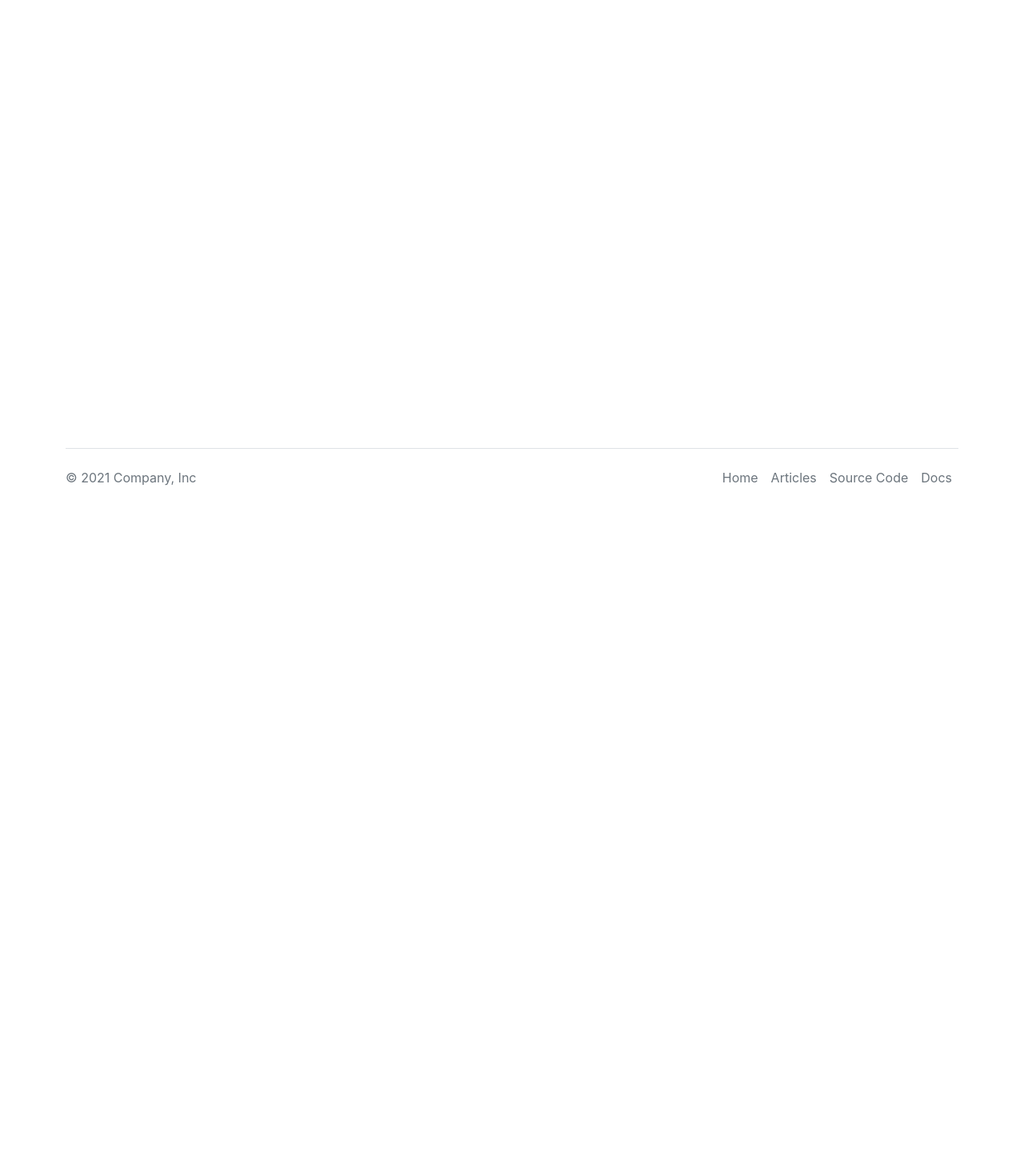
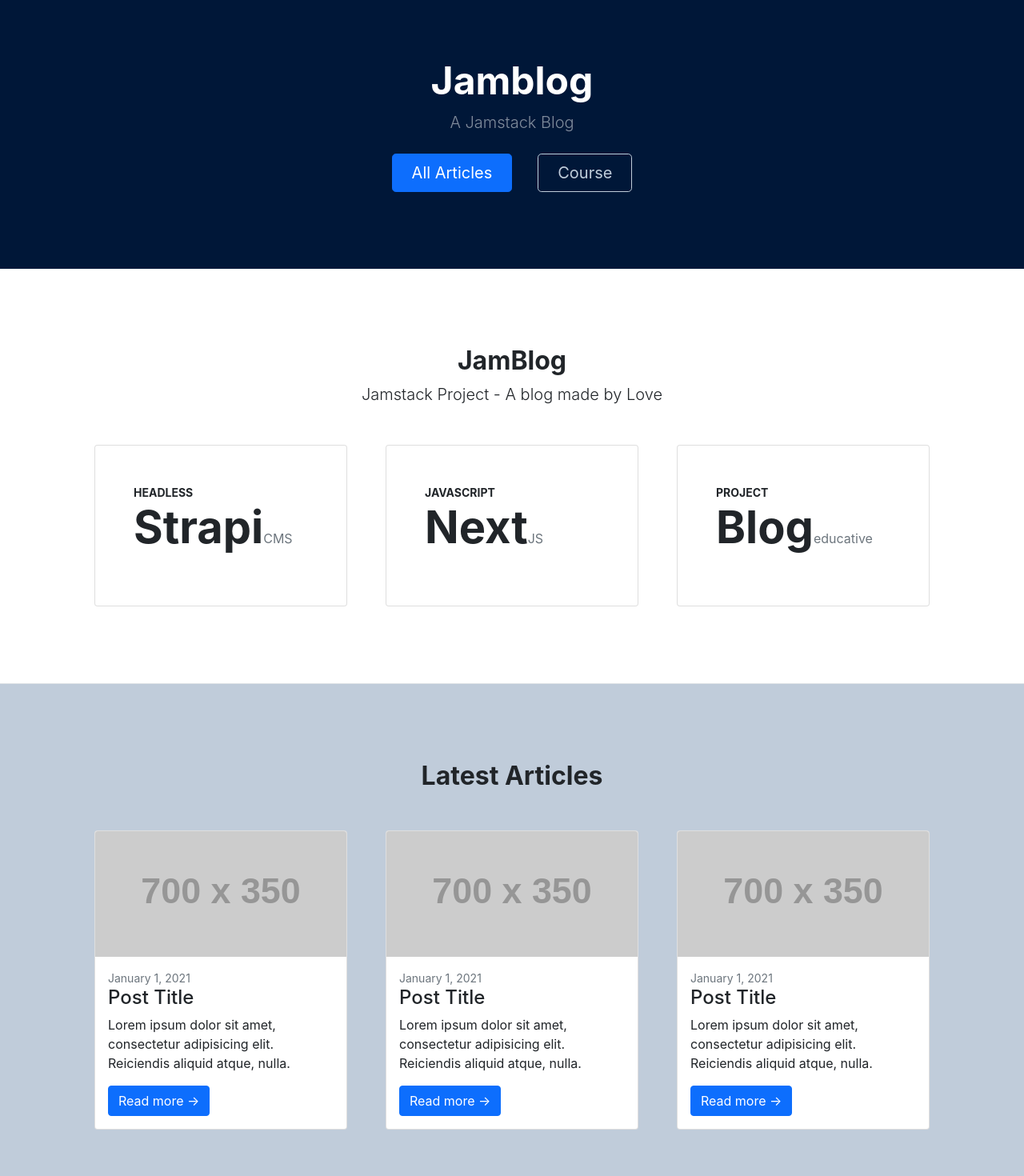
Before and after one commit to achingachris/jamblog, a Next.js app: page / in a window 1280 px wide. Shown: the part 80-1550 px from the top of the page at 80% size. Before the commit the page ends 800 px from the top, so only its background shows below. Built offline with nearby package versions, Linux system fonts and the light colour scheme.

Commit message:
Home-Page

```diff
--- a/layout/Layout.js
+++ b/layout/Layout.js
@@ -5,7 +5,7 @@ const Layout = ({ children }) => {
   return (
     <>
       <NavigationBar />
-      <main className='container'>{children}</main>
+      <main>{children}</main>
       <Footer />
     </>
   )
--- a/pages/index.js
+++ b/pages/index.js
@@ -3,7 +3,163 @@ import Layout from '../layout/Layout'
 const index = () => {
   return (
     <Layout>
-      Jamblog Home Page
+      {/* page header */}
+      <header className='bg-dark py-5'>
+        <div className='container px-5'>
+          <div className='row gx-5 justify-content-center'>
+            <div className='col-lg-6'>
+              <div className='text-center my-5'>
+                <h1 className='display-5 fw-bolder text-white mb-2'>Jamblog</h1>
+                <p className='lead text-white-50 mb-4'>A Jamstack Blog</p>
+                <div className='d-grid gap-3 d-sm-flex justify-content-sm-center'>
+                  <a
+                    className='btn btn-primary btn-lg px-4 me-sm-3'
+                    href='#features'
+                  >
+                    All Articles
+                  </a>
+                  <a className='btn btn-outline-light btn-lg px-4' href='#!'>
+                    Course
+                  </a>
+                </div>
+              </div>
+            </div>
+          </div>
+        </div>
+      </header>
+
+      {/* small about section */}
+      <section className='py-5 border-bottom'>
+        <div className='container px-5 my-5'>
+          <div className='text-center mb-5'>
+            <h2 className='fw-bolder'>JamBlog</h2>
+            <p className='lead mb-0'>Jamstack Project - A blog made by Love</p>
+          </div>
+
+          <div className='row gx-5 justify-content-center'>
+            <div className='col-lg-6 col-xl-4'>
+              <div class='card mb-5 mb-xl-0'>
+                <div class='card-body p-5'>
+                  <div class='small text-uppercase fw-bold'>
+                    <i class='bi bi-star-fill text-warning'></i>
+                    Headless
+                  </div>
+                  <div class='mb-3'>
+                    <span class='display-4 fw-bold'>Strapi</span>
+                    <span class='text-muted'>CMS</span>
+                  </div>
+                </div>
+              </div>
+            </div>
+            <div className='col-lg-6 col-xl-4'>
+              <div class='card mb-5 mb-xl-0'>
+                <div class='card-body p-5'>
+                  <div class='small text-uppercase fw-bold'>
+                    <i class='bi bi-star-fill text-warning'></i>
+                    Javascript
+                  </div>
+                  <div class='mb-3'>
+                    <span class='display-4 fw-bold'>Next</span>
+                    <span class='text-muted'>JS</span>
+                  </div>
+                </div>
+              </div>
+            </div>
+            <div className='col-lg-6 col-xl-4'>
+              <div class='card mb-5 mb-xl-0'>
+                <div class='card-body p-5'>
+                  <div class='small text-uppercase fw-bold'>
+                    <i class='bi bi-star-fill text-warning'></i>
+                    Project
+                  </div>
+                  <div class='mb-3'>
+                    <span class='display-4 fw-bold'>Blog</span>
+                    <span class='text-muted'>educative</span>
+                  </div>
+                </div>
+              </div>
+            </div>
+          </div>
+        </div>
+      </section>
+
+      {/* top articles */}
+      <section className='bg-light py-5 border-bottom'>
+        <div className='container px-5 my-5'>
+          <div className='text-center mb-5'>
+            <h2 className='fw-bolder'>Latest Articles</h2>
+          </div>
+
+          <div className='row gx-5 justify-content-center'>
+            <div className='col-lg-6 col-xl-4'>
+              <div class='card mb-4'>
+                <a href='#!'>
+                  <img
+                    class='card-img-top'
+                    src='https://dummyimage.com/700x350/dee2e6/6c757d.jpg'
+                    alt='...'
+                  />
+                </a>
+                <div class='card-body'>
+                  <div class='small text-muted'>January 1, 2021</div>
+                  <h2 class='card-title h4'>Post Title</h2>
+                  <p class='card-text'>
+                    Lorem ipsum dolor sit amet, consectetur adipisicing elit.
+                    Reiciendis aliquid atque, nulla.
+                  </p>
+                  <a class='btn btn-primary' href='#!'>
+                    Read more →
+                  </a>
+                </div>
+              </div>
+            </div>
+            <div className='col-lg-6 col-xl-4'>
+              <div class='card mb-4'>
+                <a href='#!'>
+                  <img
+                    class='card-img-top'
+                    src='https://dummyimage.com/700x350/dee2e6/6c757d.jpg'
+                    alt='...'
+                  />
+                </a>
+                <div class='card-body'>
+                  <div class='small text-muted'>January 1, 2021</div>
+                  <h2 class='card-title h4'>Post Title</h2>
+                  <p class='card-text'>
+                    Lorem ipsum dolor sit amet, consectetur adipisicing elit.
+                    Reiciendis aliquid atque, nulla.
+                  </p>
+                  <a class='btn btn-primary' href='#!'>
+                    Read more →
+                  </a>
+                </div>
+              </div>
+            </div>
+            <div className='col-lg-6 col-xl-4'>
+              <div class='card mb-4'>
+                <a href='#!'>
+                  <img
+                    class='card-img-top'
+                    src='https://dummyimage.com/700x350/dee2e6/6c757d.jpg'
+                    alt='...'
+                  />
+                </a>
+                <div class='card-body'>
+                  <div class='small text-muted'>January 1, 2021</div>
+                  <h2 class='card-title h4'>Post Title</h2>
+                  <p class='card-text'>
+                    Lorem ipsum dolor sit amet, consectetur adipisicing elit.
+                    Reiciendis aliquid atque, nulla.
+                  </p>
+                  <a class='btn btn-primary' href='#!'>
+                    Read more →
+                  </a>
+                </div>
+              </div>
+            </div>
+          </div>
+        </div>
+      </section>
     </Layout>
   )
 }
```
Also changed, not shown: 1 other file (tests, documents, lock files or other folders).
